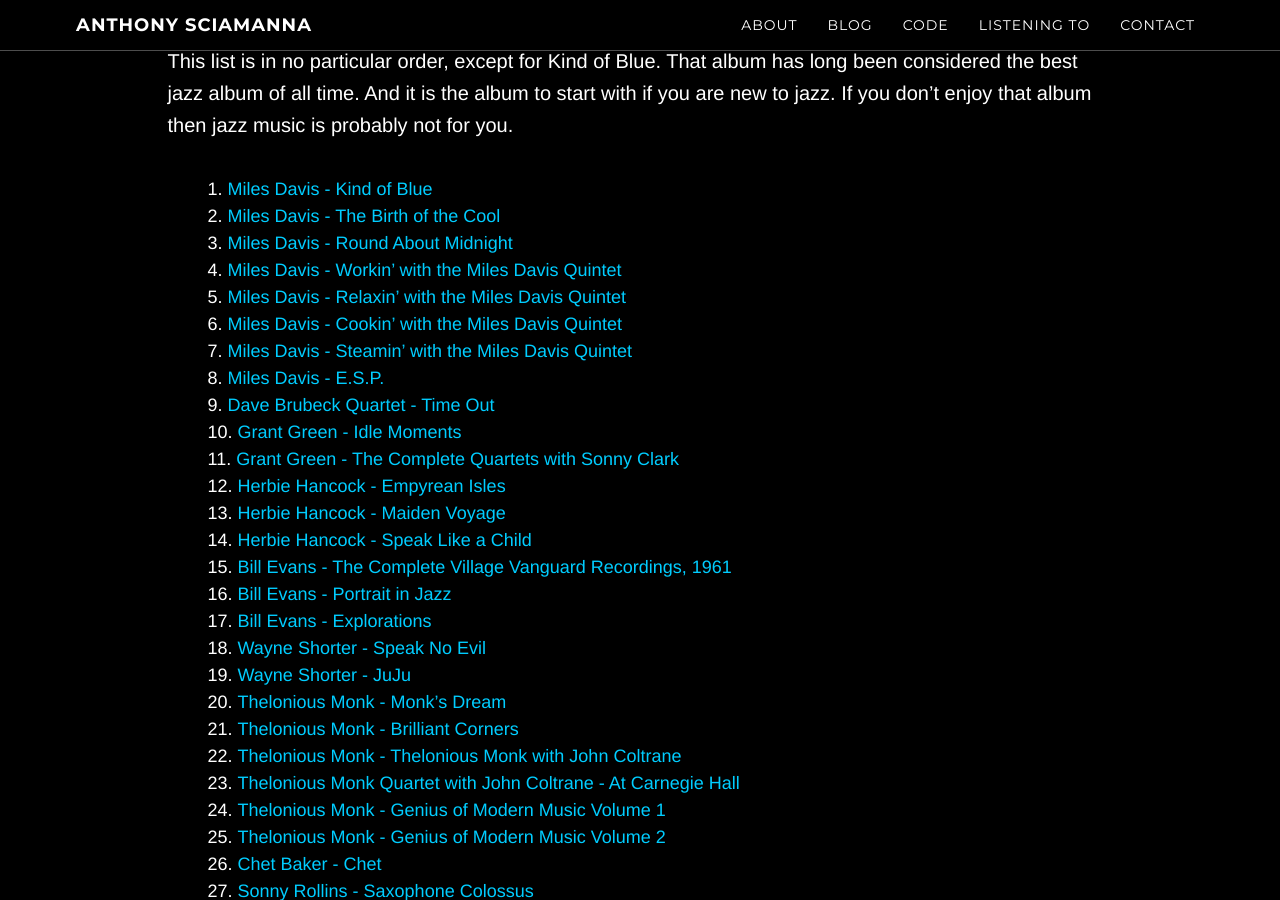
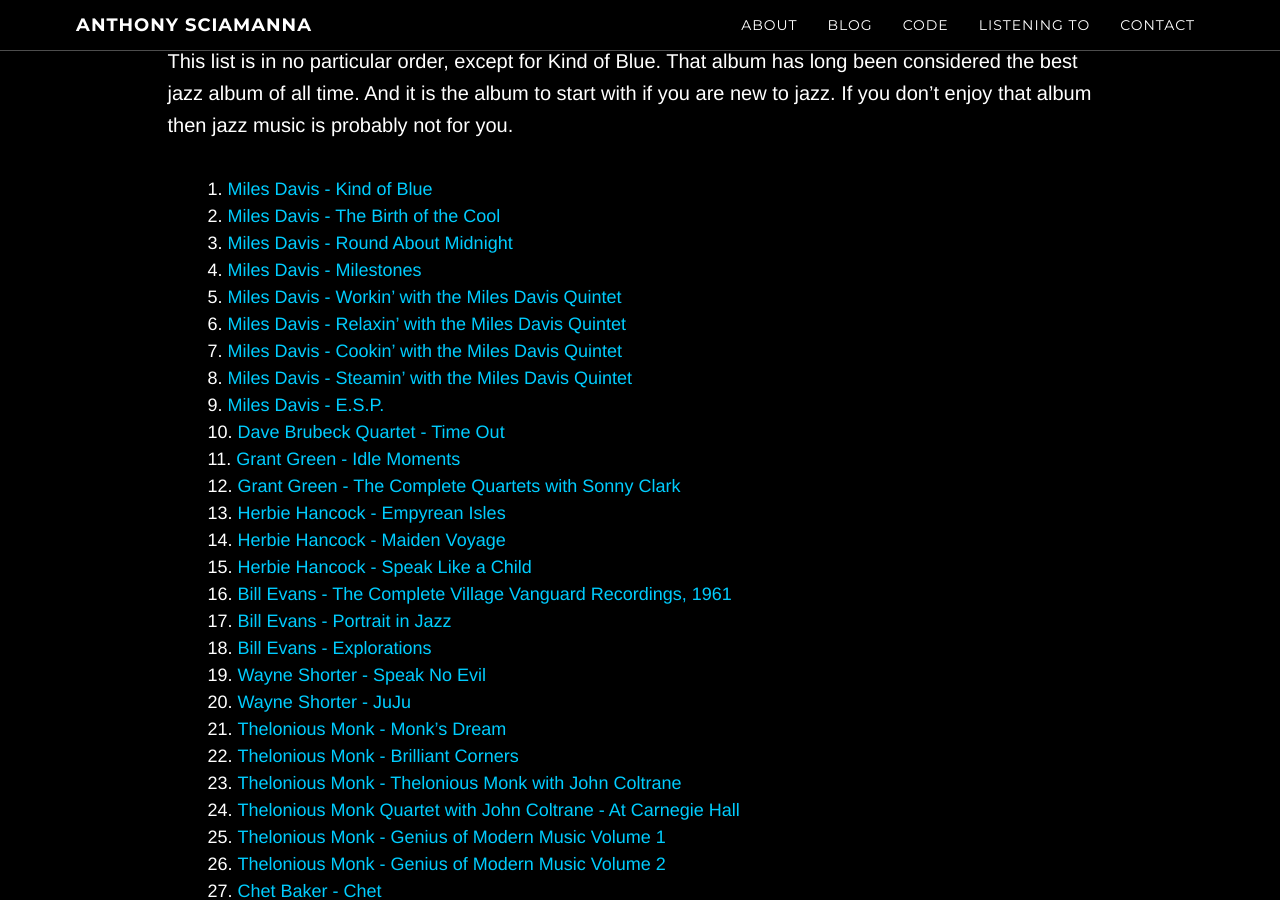
Before and after one commit to asciamanna/asciamanna.github.io, a Jekyll site: the page built from jazz-101.html, in a window 1280 px wide and 900 px high, scrolled down 826 px. Built offline with Jekyll 4.4.1, drawn with Linux system fonts in a browser that asks for light colours; nearby versions of some CDN libraries.

Commit message:
Update jazz-101.html

```diff
--- a/jazz-101.html
+++ b/jazz-101.html
@@ -25,6 +25,7 @@
 1. [Miles Davis - Kind of Blue](http://www.allmusic.com/album/kind-of-blue-mw0000191710)
 1. [Miles Davis - The Birth of the Cool](http://www.allmusic.com/album/birth-of-the-cool-mw0000111184)
 1. [Miles Davis - Round About Midnight](http://www.allmusic.com/album/round-about-midnight-mw0000649471)
+1. [Miles Davis - Milestones](http://www.allmusic.com/album/milestones-mw0000191711)
 1. [Miles Davis - Workin' with the Miles Davis Quintet](http://www.allmusic.com/album/workin-with-the-miles-davis-quintet-mw0000649474)
 1. [Miles Davis - Relaxin' with the Miles Davis Quintet](http://www.allmusic.com/album/relaxin-with-the-miles-davis-quintet-mw0000188060)
 1. [Miles Davis - Cookin' with the Miles Davis Quintet](http://www.allmusic.com/album/cookin-with-the-miles-davis-quintet-mw0000649470)
```
